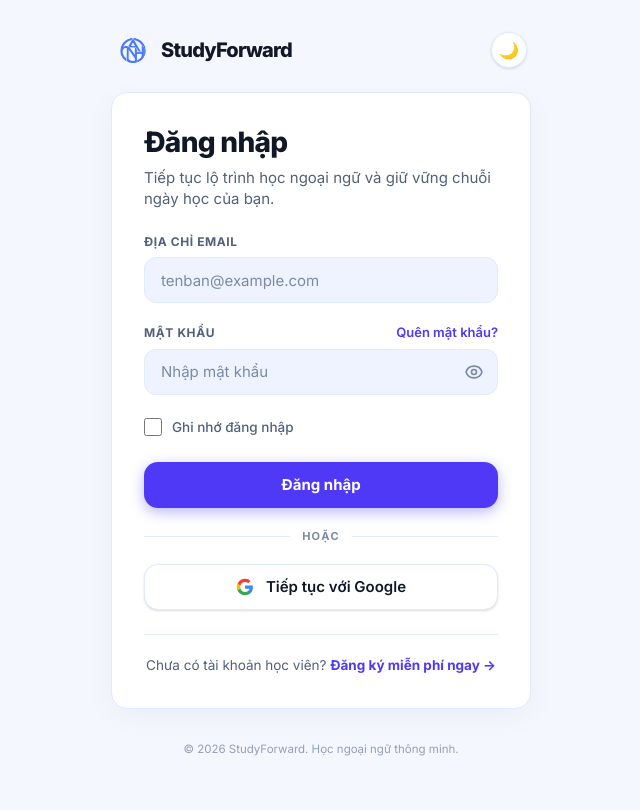
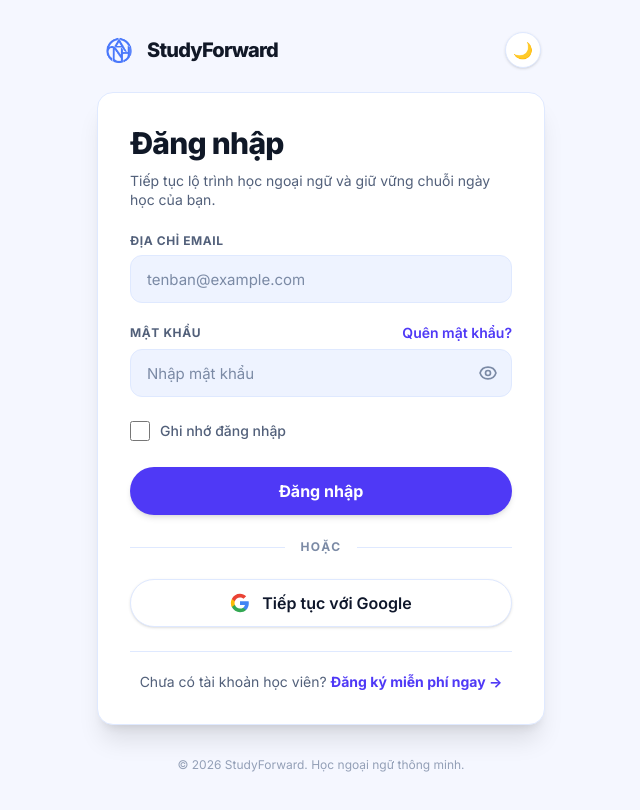
Before and after one commit to Oanh1108/studyforward, a Next.js app in the folder frontend/: page /login in a window 1280 px wide. Shown: the top 810 px of the page, without its empty margins (319-959 px from the left). Built offline with nearby package versions, Linux system fonts and the light colour scheme; no server answers.

Commit message:
fix(frontend): replace arbitrary Tailwind classes with standard utility classes to fix layout

```diff
--- a/frontend/app/login/page.tsx
+++ b/frontend/app/login/page.tsx
@@ -114,8 +114,8 @@
   }
 
   return (
-    <div className="min-h-[100dvh] flex flex-col items-center py-8 px-4 sm:px-6 bg-[var(--bg-base)] text-[var(--text-primary)] transition-colors">
-      <div className="w-full max-w-[420px] my-auto flex flex-col">
+    <div className="min-h-screen flex flex-col items-center py-8 px-4 sm:px-6 bg-[var(--bg-base)] text-[var(--text-primary)] transition-colors">
+      <div className="w-full max-w-md my-auto flex flex-col">
         {/* Top Bar for Mobile / Header */}
         <div className="flex items-center justify-between mb-6 px-1">
           <div className="inline-flex items-center gap-2 transition-transform active:scale-95">
@@ -125,23 +125,23 @@
         </div>
 
         {/* Main Login Card */}
-        <div className="bg-[var(--bg-card)] border border-[var(--border)] rounded-2xl p-5 sm:p-8 shadow-[0_8px_30px_rgb(0,0,0,0.04)] dark:shadow-[0_8px_30px_rgb(0,0,0,0.1)]">
+        <div className="bg-[var(--bg-card)] border border-[var(--border)] rounded-2xl p-6 sm:p-8 shadow-xl">
           <div className="mb-6">
-            <h1 className="text-[26px] sm:text-[28px] font-black tracking-tight text-[var(--text-primary)] leading-tight">
+            <h1 className="text-3xl font-black tracking-tight text-[var(--text-primary)] leading-tight">
               Đăng nhập
             </h1>
-            <p className="text-[14px] sm:text-[15px] text-[var(--text-secondary)] mt-2 leading-snug">
+            <p className="text-sm text-[var(--text-secondary)] mt-2 leading-snug">
               Tiếp tục lộ trình học ngoại ngữ và giữ vững chuỗi ngày học của bạn.
             </p>
           </div>
 
           {/* Registered Success Banner */}
           {registeredSuccess && (
-            <div className="mb-5 p-3.5 rounded-xl bg-emerald-50 dark:bg-emerald-950/40 border border-emerald-200 dark:border-emerald-800/60 text-emerald-800 dark:text-emerald-200 text-[14px] flex items-start gap-2.5 animate-fade-up">
+            <div className="mb-5 p-4 rounded-xl bg-emerald-50 dark:bg-emerald-900/40 border border-emerald-200 dark:border-emerald-800 text-emerald-800 dark:text-emerald-200 text-sm flex items-start gap-2.5 animate-fade-up">
               <span className="text-base mt-0.5">🎉</span>
               <div>
                 <strong className="font-bold">Đăng ký thành công!</strong>
-                <div className="text-[13px] mt-0.5 opacity-90">Vui lòng nhập thông tin bên dưới để đăng nhập.</div>
+                <div className="text-xs mt-0.5 opacity-90">Vui lòng nhập thông tin bên dưới để đăng nhập.</div>
             </div>
           </div>
         )}
@@ -149,13 +149,13 @@
           {/* General Error Banner */}
           {generalError && (
             <div
-              className="mb-5 p-3.5 rounded-xl bg-rose-50 dark:bg-rose-950/40 border border-rose-200 dark:border-rose-800/60 text-rose-800 dark:text-rose-200 text-[14px] flex items-start gap-2.5 animate-fade-up"
+              className="mb-5 p-4 rounded-xl bg-rose-50 dark:bg-rose-900/40 border border-rose-200 dark:border-rose-800 text-rose-800 dark:text-rose-200 text-sm flex items-start gap-2.5 animate-fade-up"
               role="alert"
             >
               <span className="text-base mt-0.5">⚠️</span>
               <div>
                 <strong className="font-bold">Đăng nhập thất bại</strong>
-                <div className="text-[13px] mt-0.5 leading-relaxed opacity-90">{generalError}</div>
+                <div className="text-xs mt-0.5 leading-relaxed opacity-90">{generalError}</div>
               </div>
             </div>
           )}
@@ -166,7 +166,7 @@
           <div>
             <label
               htmlFor="login-email"
-              className="block text-[12px] font-bold uppercase tracking-wider text-[var(--text-secondary)] mb-1.5"
+              className="block text-xs font-bold uppercase tracking-wider text-[var(--text-secondary)] mb-1.5"
             >
               Địa chỉ Email
             </label>
@@ -182,7 +182,7 @@
                 if (fieldErrors.email) setFieldErrors((prev) => ({ ...prev, email: undefined }));
               }}
               disabled={isSubmitting}
-              className={`input w-full h-[46px] text-[16px] sm:text-[15px] ${
+              className={`input w-full h-12 text-base ${
                 fieldErrors.email ? "border-rose-500 focus:border-rose-500 ring-rose-500/20" : ""
               }`}
             />
@@ -198,13 +198,13 @@
             <div className="flex flex-wrap items-center justify-between gap-2 mb-1.5">
               <label
                 htmlFor="login-password"
-                className="block text-[12px] font-bold uppercase tracking-wider text-[var(--text-secondary)]"
+                className="block text-xs font-bold uppercase tracking-wider text-[var(--text-secondary)]"
               >
                 Mật khẩu
               </label>
               <Link
                 href="/forgot-password"
-                className="text-[13px] font-semibold text-indigo-600 dark:text-indigo-400 hover:text-indigo-700 dark:hover:text-indigo-300 transition-colors"
+                className="text-sm font-semibold text-indigo-600 dark:text-indigo-400 hover:text-indigo-700 dark:hover:text-indigo-300 transition-colors"
               >
                 Quên mật khẩu?
               </Link>
@@ -222,7 +222,7 @@
                   if (fieldErrors.password) setFieldErrors((prev) => ({ ...prev, password: undefined }));
                 }}
                 disabled={isSubmitting}
-                className={`input w-full h-[46px] text-[16px] sm:text-[15px] pr-12 ${
+                className={`input w-full h-12 text-base pr-12 ${
                   fieldErrors.password ? "border-rose-500 focus:border-rose-500 ring-rose-500/20" : ""
                 }`}
               />
@@ -253,15 +253,15 @@
           </div>
 
           {/* Remember me checkbox */}
-          <div className="pt-0.5">
+          <div className="pt-1">
             <label className="inline-flex items-center gap-2.5 cursor-pointer select-none group" title="Duy trì phiên đăng nhập 30 ngày">
               <input
                 type="checkbox"
                 checked={rememberMe}
                 onChange={(e) => setRememberMe(e.target.checked)}
-                className="w-[18px] h-[18px] rounded border-[var(--border)] text-indigo-600 focus:ring-indigo-600/30 cursor-pointer transition-colors"
+                className="w-5 h-5 rounded border-[var(--border)] text-indigo-600 focus:ring-indigo-600/30 cursor-pointer transition-colors"
               />
-              <span className="text-[13.5px] font-medium text-[var(--text-secondary)] group-hover:text-[var(--text-primary)] transition-colors">
+              <span className="text-sm font-medium text-[var(--text-secondary)] group-hover:text-[var(--text-primary)] transition-colors">
                 Ghi nhớ đăng nhập
               </span>
             </label>
@@ -271,11 +271,11 @@
           <button
             type="submit"
             disabled={isSubmitting}
-            className="w-full h-[46px] rounded-[14px] bg-indigo-600 hover:bg-indigo-700 disabled:opacity-70 disabled:cursor-not-allowed text-white font-bold text-[15px] shadow-[0_4px_14px_0_rgb(79,70,229,0.39)] transition-all active:scale-[0.98] flex items-center justify-center gap-2 mt-2"
+            className="w-full h-12 rounded-xl bg-indigo-600 hover:bg-indigo-700 disabled:opacity-70 disabled:cursor-not-allowed text-white font-bold text-base shadow-md transition-all active:scale-95 flex items-center justify-center gap-2 mt-2"
           >
             {isSubmitting ? (
               <>
-                <div className="w-4 h-4 border-[2.5px] border-white/30 border-t-white rounded-full animate-spin"></div>
+                <div className="w-5 h-5 border-2 border-white/30 border-t-white rounded-full animate-spin"></div>
                 <span>Đang xử lý...</span>
               </>
             ) : (
@@ -284,9 +284,9 @@
           </button>
         </form>
 
-        <div className="mt-5 mb-5 flex items-center gap-3">
+        <div className="mt-6 mb-6 flex items-center gap-4">
           <div className="h-px bg-[var(--border)] flex-1"></div>
-          <span className="text-[11px] font-bold text-[var(--text-muted)] uppercase tracking-widest">Hoặc</span>
+          <span className="text-xs font-bold text-[var(--text-muted)] uppercase tracking-widest">Hoặc</span>
           <div className="h-px bg-[var(--border)] flex-1"></div>
         </div>
 
@@ -298,12 +298,12 @@
             window.location.href = `${baseUrl}/api/auth/google`;
           }}
           disabled={isGoogleSubmitting || isSubmitting}
-          className="w-full h-[46px] rounded-[14px] border border-[var(--border)] bg-white dark:bg-[#1A1A1A] hover:bg-slate-50 dark:hover:bg-[#252525] disabled:opacity-60 disabled:cursor-not-allowed text-[var(--text-primary)] font-semibold text-[14px] sm:text-[15px] shadow-sm transition-all active:scale-[0.98] flex items-center justify-center gap-3"
+          className="w-full h-12 rounded-xl border border-[var(--border)] bg-white dark:bg-slate-800 hover:bg-slate-50 dark:hover:bg-slate-700 disabled:opacity-60 disabled:cursor-not-allowed text-slate-900 dark:text-white font-semibold text-base shadow-sm transition-all active:scale-95 flex items-center justify-center gap-3"
         >
           {isGoogleSubmitting ? (
-            <div className="w-5 h-5 border-[2.5px] border-indigo-500/30 border-t-indigo-500 rounded-full animate-spin"></div>
+            <div className="w-5 h-5 border-2 border-indigo-500/30 border-t-indigo-500 rounded-full animate-spin"></div>
           ) : (
-            <svg className="w-[18px] h-[18px]" viewBox="0 0 24 24">
+            <svg className="w-5 h-5" viewBox="0 0 24 24">
               <path d="M22.56 12.25c0-.78-.07-1.53-.2-2.25H12v4.26h5.92c-.26 1.37-1.04 2.53-2.21 3.31v2.77h3.57c2.08-1.92 3.28-4.74 3.28-8.09z" fill="#4285F4"/>
               <path d="M12 23c2.97 0 5.46-.98 7.28-2.66l-3.57-2.77c-.98.66-2.23 1.06-3.71 1.06-2.86 0-5.29-1.93-6.16-4.53H2.18v2.84C3.99 20.53 7.7 23 12 23z" fill="#34A853"/>
               <path d="M5.84 14.09c-.22-.66-.35-1.36-.35-2.09s.13-1.43.35-2.09V7.07H2.18C1.43 8.55 1 10.22 1 12s.43 3.45 1.18 4.93l2.85-2.22.81-.62z" fill="#FBBC05"/>
@@ -314,7 +314,7 @@
         </button>
 
         {/* Link to Register */}
-        <div className="mt-6 pt-5 border-t border-[var(--border)] text-center text-[13.5px] text-[var(--text-secondary)]">
+        <div className="mt-6 pt-5 border-t border-[var(--border)] text-center text-sm text-[var(--text-secondary)]">
           <span className="block sm:inline">Chưa có tài khoản học viên?</span>{" "}
           <Link
             href="/register"
@@ -326,7 +326,7 @@
       </div>
 
       {/* Footer Info */}
-      <div className="w-full max-w-[420px] text-center text-[11.5px] text-[var(--text-muted)] mt-8 mb-4 px-4 opacity-80">
+      <div className="w-full max-w-md text-center text-xs text-[var(--text-muted)] mt-8 mb-4 px-4 opacity-80">
         © 2026 StudyForward. Học ngoại ngữ thông minh.
       </div>
     </div>
```
